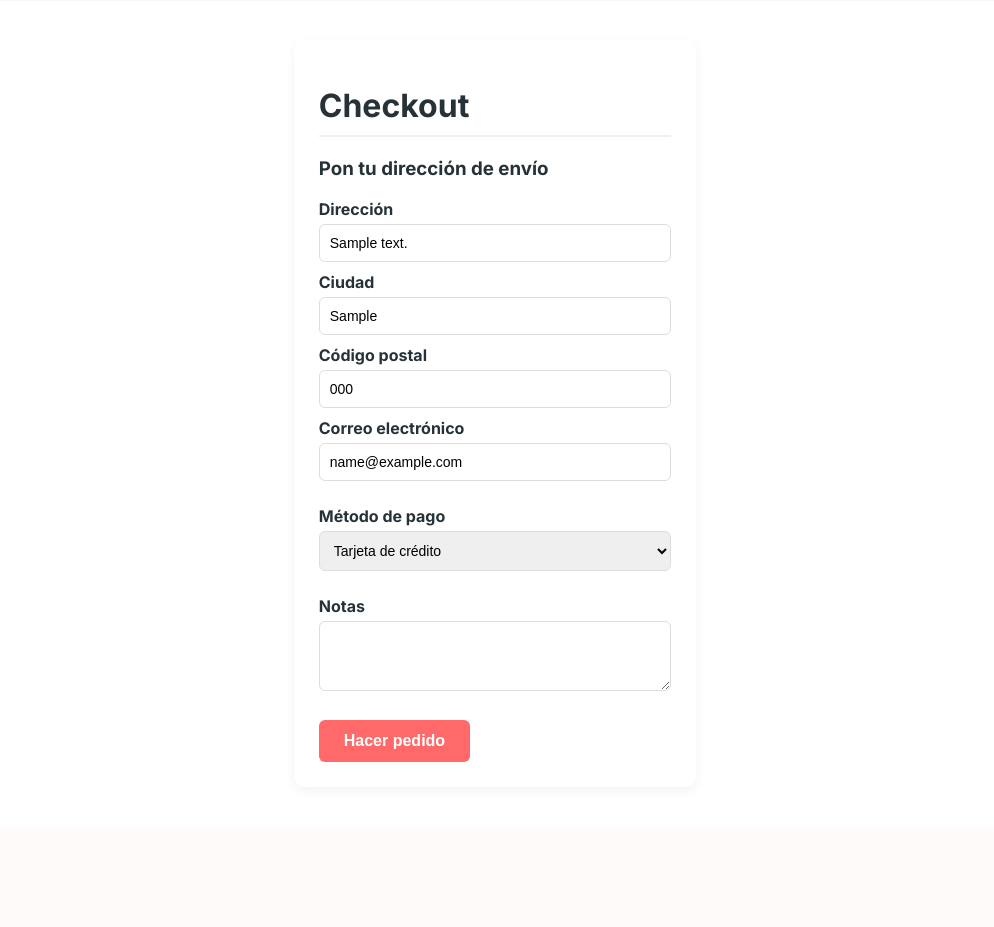
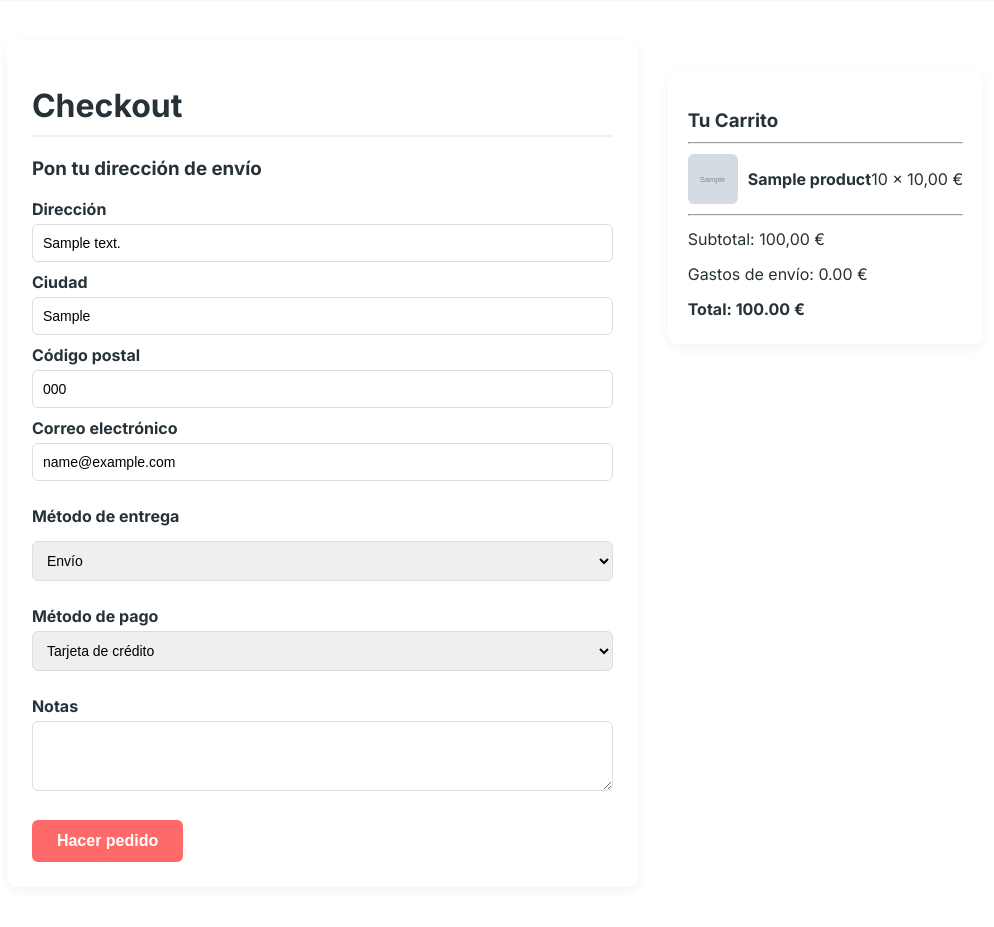
Before and after one commit to Ultimate88x/PGPI-G1.7, a Django app: page /order/cart/checkout/ in a window 1280 px wide. Shown: the part 58-985 px from the top of the page, without its empty margins (145-1139 px from the left). Before the commit the page ends 820 px from the top, so only its background shows below. Run offline with Django 5.2, Linux system fonts and the light colour scheme; a user stored in the database is signed in; tables that the repository leaves empty hold one stand-in row (values such as "Sample post"); grey boxes marked "Sample" are stand-in pictures.

Commit message:
feat: :sparkles: Add cart to be seen during Checkout

```diff
--- a/charmaway/order/models.py
+++ b/charmaway/order/models.py
@@ -7,10 +7,14 @@ import shortuuid
 
 
 class OrderStatus(models.TextChoices):
-    PROCESSING = "PROCESSING", "Processing"
-    SHIPPED = "SHIPPED", "Shipped"
-    DELIVERED = "DELIVERED", "Delivered"
-    CANCELLED = "CANCELLED", "Cancelled"
+    PROCESSING = "PROCESSING", "Procesándose"
+    SHIPPED = "SHIPPED", "Enviado"
+    DELIVERED = "DELIVERED", "Entregado"
+    CANCELLED = "CANCELLED", "Cancelado"
+
+class DeliveryOption(models.TextChoices):
+    DELIVERY = "DELIVERY", "Envío"
+    PICKUP = "PICK_UP", "Recogida en tienda"
 
 def generate_unique_public_id():
     while True:
--- a/charmaway/order/templates/checkout.html
+++ b/charmaway/order/templates/checkout.html
@@ -4,9 +4,15 @@
 
 {% block extra_head %}
 <style>
+    .checkout-wrapper {
+        display: grid;
+        grid-template-columns: 2fr 1fr;
+        gap: 30px;
+        max-width: 1100px;
+        margin: 40px auto;
+    }
+
     .checkout-container {
-        max-width: 700px;
-        margin: 40px auto;
         padding: 25px;
         background-color: #fff;
         border-radius: 10px;
@@ -40,10 +46,6 @@
         margin-top: 5px;
     }
 
-    .checkout-textarea {
-        resize: vertical;
-    }
-
     .checkout-submit {
         display: inline-block;
         padding: 12px 25px;
@@ -61,17 +63,72 @@
         background-color: #ff4b4b;
     }
 
-    .address-summary {
-        background: #fafafa;
-        padding: 15px;
+    .cart-summary {
+        padding: 20px;
+        background: #fff;
+        border-radius: 10px;
+        box-shadow: 0 4px 12px rgba(0,0,0,0.05);
+        height: fit-content;
+        text-align: left;
+    }
+
+    .cart-summary h3 {
+        margin-bottom: 10px;
+        text-align: left;
+    }
+
+    .cart-item {
+        display: flex;
+        align-items: center;
+        margin: 10px 0;
+    }
+
+    .cart-item div {
+        text-align: left;
+    }
+
+    .cart-summary p,
+    .cart-summary strong {
+        margin: 5px 0;
+        text-align: left;
+    }
+
+    .cart-totals {
+        display: flex;
+        flex-direction: column;
+        align-items: flex-start;
+        gap: 5px;
+    }
+
+    .cart-item img {
+        width: 50px;
+        height: 50px;
+        object-fit: cover;
         border-radius: 6px;
-        border: 1px solid #eee;
-        margin-bottom: 20px;
+        margin-right: 10px;
     }
 </style>
+
+<script>
+function updateShipping() {
+    const subtotal = parseFloat(document.getElementById("cart-subtotal").dataset.subtotal);
+    const delivery = document.querySelector("select[name='delivery_option']").value;
+
+    let shipping = 0;
+    if (delivery === "DELIVERY") {
+        shipping = subtotal > 20 ? 0 : 2.99;
+    }
+
+    document.getElementById("shipping-value").innerText = shipping.toFixed(2);
+    document.getElementById("total-value").innerText = (subtotal + shipping).toFixed(2);
+}
+</script>
 {% endblock %}
 
 {% block content %}
+
+<div class="checkout-wrapper">
+
     <div class="checkout-container">
         <h1>Checkout</h1>
 
@@ -82,44 +139,32 @@
                 <h3>Pon tu dirección de envío</h3>
 
                 <label class="checkout-label">Dirección
-                <input
-                    class="checkout-input"
-                    type="text"
-                    name="address"
-                    required
-                    value="{{ request.user.address|default:'' }}"
-                >
+                    <input class="checkout-input" type="text" name="address"
+                           required value="{{ request.user.address|default:'' }}">
                 </label>
 
                 <label class="checkout-label">Ciudad
-                <input
-                    class="checkout-input"
-                    type="text"
-                    name="city"
-                    required
-                    value="{{ request.user.city|default:'' }}"
-                >
+                    <input class="checkout-input" type="text" name="city"
+                           required value="{{ request.user.city|default:'' }}">
                 </label>
 
                 <label class="checkout-label">Código postal
-                <input
-                    class="checkout-input"
-                    type="text"
-                    name="zip_code"
-                    required
-                    value="{{ request.user.zip_code|default:'' }}"
-                >
+                    <input class="checkout-input" type="text" name="zip_code"
+                           required value="{{ request.user.zip_code|default:'' }}">
                 </label>
 
                 <label class="checkout-label">Correo electrónico
-                <input
-                    class="checkout-input"
-                    type="text"
-                    name="email"
-                    required
-                    value="{{ request.user.email|default:'' }}"
-                >
+                    <input class="checkout-input" type="text" name="email"
+                           required value="{{ request.user.email|default:'' }}">
                 </label>
+            </div>
+
+            <div class="checkout-section">
+                <label class="checkout-label">Método de entrega</label>
+                <select name="delivery_option" class="checkout-select" required onchange="updateShipping()">
+                    <option value="DELIVERY">Envío</option>
+                    <option value="PICK_UP">Recogida en tienda</option>
+                </select>
             </div>
 
             <div class="checkout-section">
@@ -140,4 +185,58 @@
             <button type="submit" class="checkout-submit">Hacer pedido</button>
         </form>
     </div>
+
+    <div class="cart-summary">
+        <h3>Tu Carrito</h3>
+        <hr>
+
+        {% if items %}
+            {% for item in items %}
+                <div class="cart-item">
+                    <img src="{{ item.product.images.first.image|default:'/static/images/no-image.svg' }}">
+                    <div style="flex-grow:1; text-align:left;">
+                        <strong>{{ item.product.name }}</strong>
+                    </div>
+                    <div style="text-align:right;">
+                        {{ item.quantity }} x {{ item.current_price|floatformat:2 }} €
+                    </div>
+                </div>
+            {% endfor %}
+
+            <hr>
+            <div class="cart-totals">
+                <p id="cart-subtotal" data-subtotal="{{ subtotal|stringformat:'f' }}">Subtotal: {{ subtotal|floatformat:2 }} €</p>
+                <p>Gastos de envío: <span id="shipping-value">{{ shipping|floatformat:2 }}</span> €</p>
+                <strong>Total: <span id="total-value">{{ total|floatformat:2 }}</span> €</strong>
+            </div>
+        {% else %}
+            <p>Tu carrito está vacío.</p>
+        {% endif %}
+    </div>
+
+</div>
+
+<script>
+    function updateShipping() {
+        const subtotal = parseFloat(document.getElementById("cart-subtotal").dataset.subtotal);
+        const delivery = document.querySelector("select[name='delivery_option']").value;
+
+        let shipping = 0;
+        if (delivery === "DELIVERY") {
+            shipping = subtotal > 20 ? 0 : 2.99;
+        } else {
+            shipping = 0;
+        }
+
+        const total = subtotal + shipping;
+
+        document.getElementById("shipping-value").innerText = shipping.toFixed(2);
+        document.getElementById("total-value").innerText = total.toFixed(2);
+    }
+
+    document.addEventListener('DOMContentLoaded', updateShipping);
+
+    document.querySelector("select[name='delivery_option']").addEventListener('change', updateShipping);
+</script>
+
 {% endblock %}
--- a/charmaway/order/views.py
+++ b/charmaway/order/views.py
@@ -3,9 +3,7 @@ from django.http import HttpResponse
 from django.shortcuts import get_object_or_404, redirect, render
 from django.core.mail import send_mail
 from django.template.loader import render_to_string
-from django.utils.html import strip_tags
-from django.conf import settings
-from .models import Cart, Order, OrderDetail, Product
+from .models import Cart, Order, OrderDetail, Product, DeliveryOption
 from charmaway.utils.mailjet_api import send_mail_via_mailjet
 import threading
 
@@ -141,14 +139,21 @@ def clear_cart(request):
 
 
 def checkout(request):
+    if request.user.is_authenticated:
+        user_or_session = request.user
+    else:
+        user_or_session = get_session_key(request)
+
+    items = get_cart_queryset(request)
+
+    if not items.exists():
+        return redirect('view_cart')
+
+    subtotal = Cart.calculate_total(user_or_session)
+    shipping = Decimal('0.00') if subtotal > Decimal('20.00') else Decimal('2.99')
+    total = subtotal + shipping
+
     if request.method == "POST":
-        if request.user.is_authenticated:
-            subtotal = Cart.calculate_total(request.user)
-        else:
-            subtotal = Cart.calculate_total(get_session_key(request))
-        shipping = Decimal('0.00') if subtotal > Decimal('20.00') else Decimal('2.99')
-        total = subtotal + shipping
-
         request.session['checkout_total'] = str(total)
         request.session['checkout_data'] = {
             'address': request.POST.get('address'),
@@ -157,6 +162,7 @@ def checkout(request):
             'email': request.POST.get('email'),
             'payment_method': request.POST.get('payment_method'),
             'notes': request.POST.get('notes', ''),
+            'delivery_option': request.POST.get('delivery_option'),
         }
 
         payment_method = request.POST.get('payment_method')
@@ -167,7 +173,12 @@ def checkout(request):
         else:
             return redirect('payment:checkout')
 
-    return render(request, "checkout.html")
+    return render(request, "checkout.html", {
+        "items": items,
+        "subtotal": subtotal,
+        "shipping": shipping,
+        "total": total
+    })
 
 
 def order_detail(request, public_id):
@@ -201,6 +212,7 @@ def send_email_async(subject, plain_message, from_email, recipient_list, html_me
 def payment_complete_view(request):
     cart_items = get_cart_queryset(request)
     checkout_data = request.session.get('checkout_data')
+    delivery_option = checkout_data.get("delivery_option")
 
     if not checkout_data:
         return redirect("view_cart")
@@ -213,7 +225,10 @@ def payment_complete_view(request):
     else:
         subtotal = Cart.calculate_total(get_session_key(request))
 
-    shipping = 0 if subtotal > 20 else 2.99
+    if delivery_option == DeliveryOption.DELIVERY:
+        shipping = 0 if subtotal > 20 else 2.99
+    else:
+        shipping = 0
 
     order = Order.objects.create(
         customer=request.user if request.user.is_authenticated else None,
@@ -224,6 +239,7 @@ def payment_complete_view(request):
         payment_method=checkout_data['payment_method'],
         notes=checkout_data.get('notes', ''),
         shipping_cost=shipping,
+        delivery_option=delivery_option,
     )
 
     for item in cart_items:
```
Lines whose indentation alone changed are shown as unchanged.
